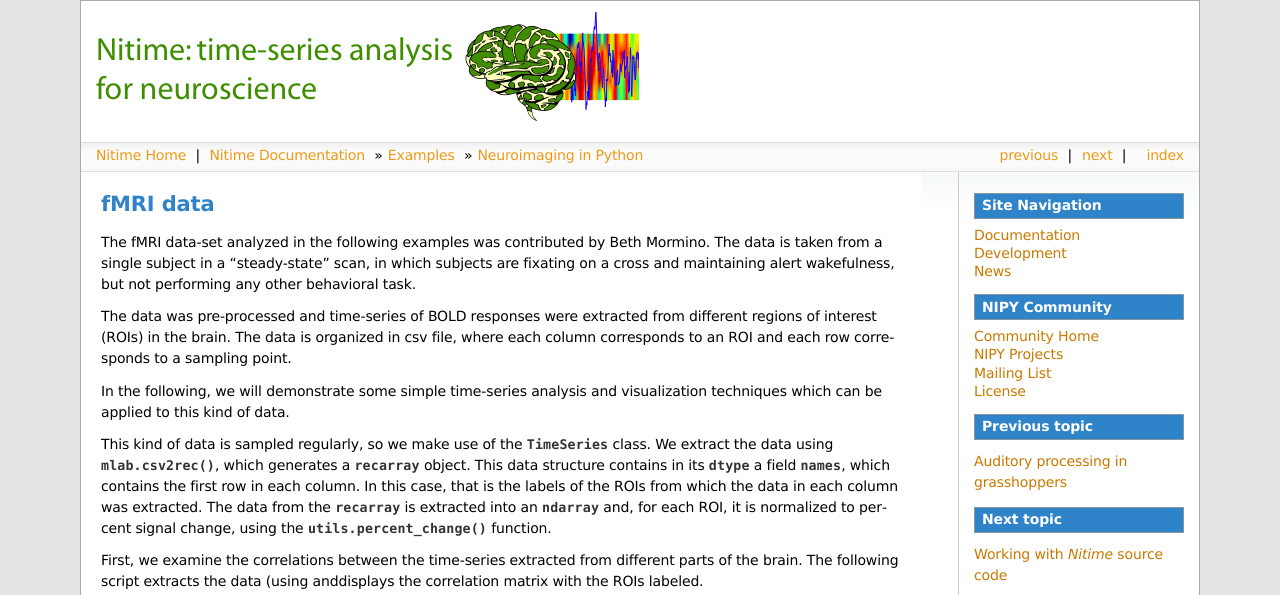
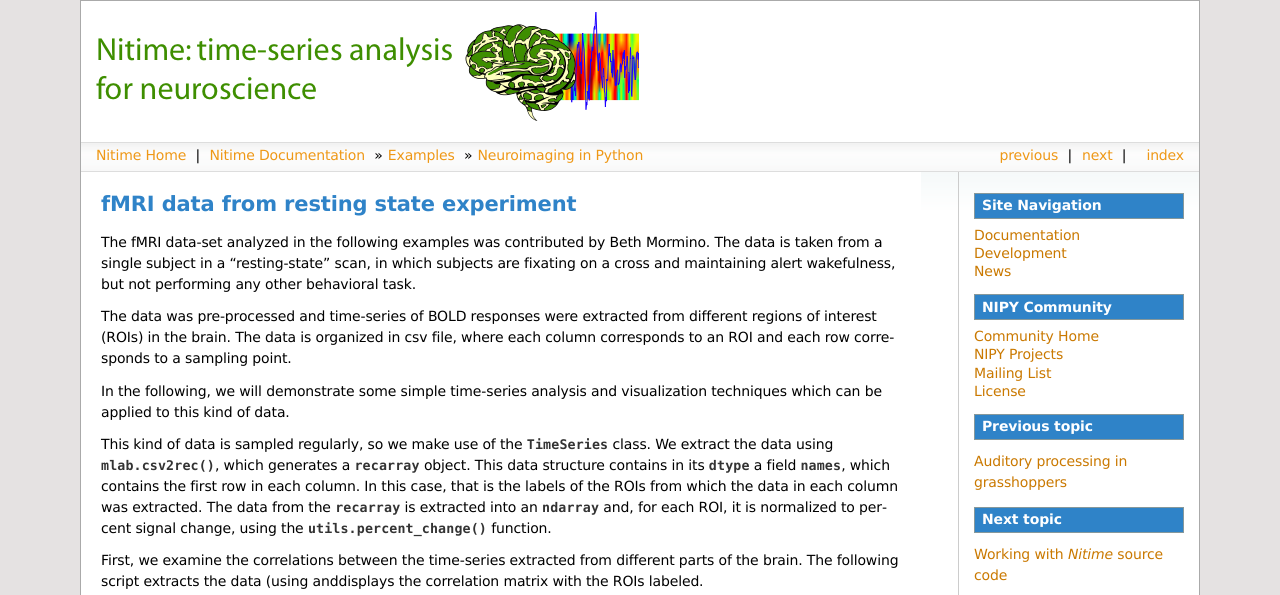
Before and after one commit to nipy/nitime, a Sphinx documentation site: the page built from doc/examples/resting_state_fmri.rst, in a window 1280 px wide and 900 px high, cut to the strip 0-595 px from the top of the window. Built offline with Sphinx 7.4.7, drawn with Linux system fonts in a browser that asks for light colours; formulas are drawn with MathJax 3; pages that are not in the unit, such as notebooks, are missing from menus.

```diff
--- a/doc/examples/index.rst
+++ b/doc/examples/index.rst
@@ -9,3 +9,4 @@
 
    grasshopper
    resting_state_fmri
+   event_related_fmri
--- a/doc/examples/resting_state_fmri.rst
+++ b/doc/examples/resting_state_fmri.rst
@@ -1,9 +1,9 @@
-=========
-fMRI data
-=========
+=======================================
+fMRI data from resting state experiment
+=======================================
 
 The fMRI data-set analyzed in the following examples was contributed by Beth
-Mormino. The data is taken from a single subject in a "steady-state" scan, in
+Mormino. The data is taken from a single subject in a "resting-state" scan, in
 which subjects are fixating on a cross and maintaining alert wakefulness, but
 not performing any other behavioral task.
 
```
